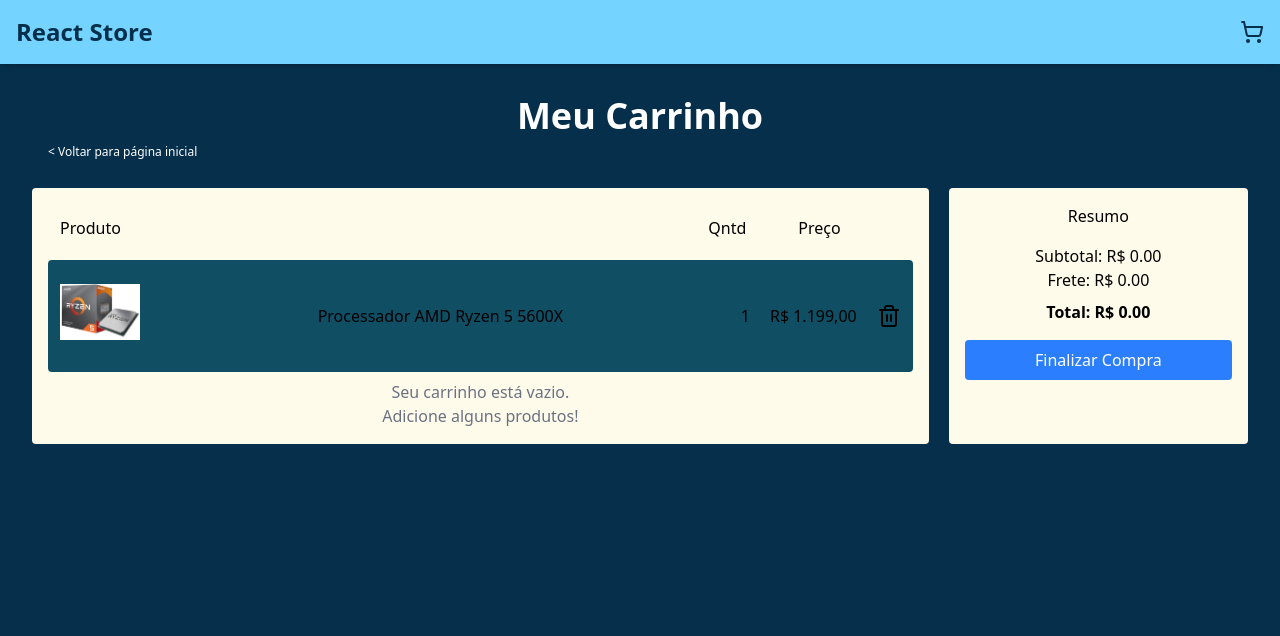
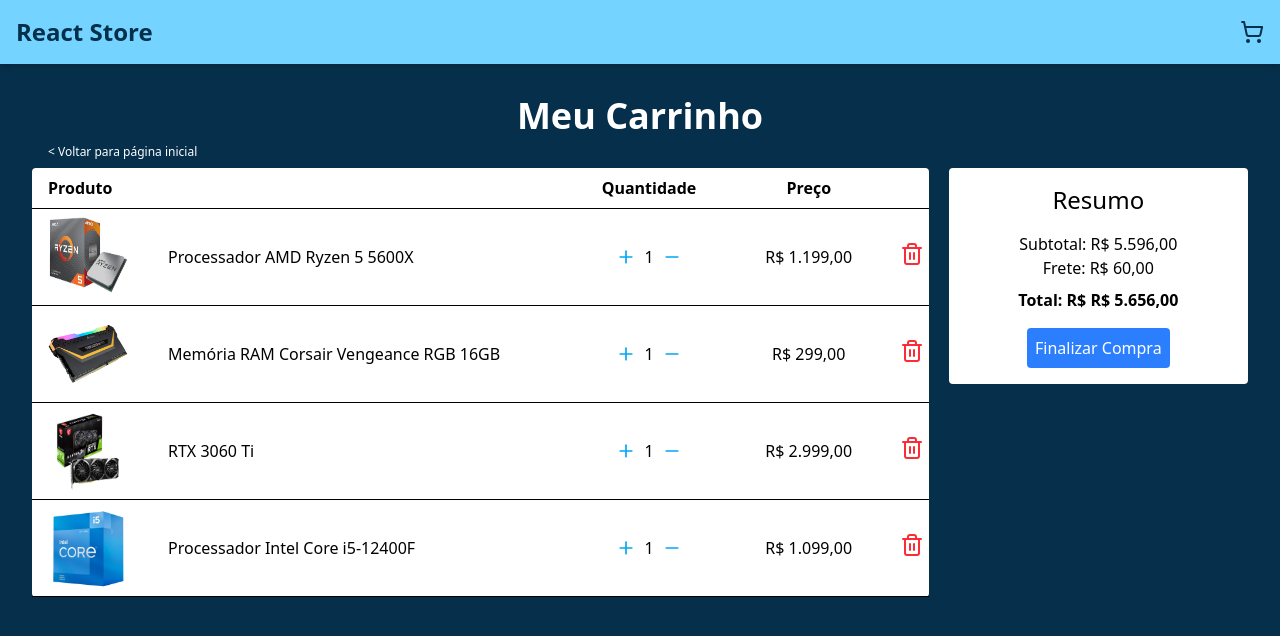
Before and after one commit to Raylandson/react-shop, a React (Vite) app: page /cart in a window 1280 px wide. Shown: the top 636 px of the page. Built offline with nearby package versions, Linux system fonts and the light colour scheme.

Commit message:
feat: ✨ implement cart functionality with product listing and total price calculation

```diff
--- /dev/null
+++ b/src/components/ProductCartCard.tsx
@@ -0,0 +1,50 @@
+import { Minus, Plus, Trash2 } from "lucide-react";
+import type { Product } from "../types/Product";
+import { formatPrice } from "../utils/productUtils";
+
+interface ProductCartCardProps {
+  product: Product;
+  onRemoveClicked?: (productId: string) => void;
+}
+
+function ProductCartCard({ product, onRemoveClicked }: ProductCartCardProps) {
+  return (
+    <tr>
+      <td className="py-2 px-4 border-b">
+        <div className="flex gap-10">
+          <img className="h-20 w-20" src={product.imageUrl}></img>
+          <h2 className="text-black self-center line-clamp-2">
+            {product.name}
+          </h2>
+        </div>
+      </td>
+      <td className="py-2 px-4 border-b">
+        <div className="gap-2 flex items-center justify-center">
+          <button>
+            <Plus size={20} className="text-sky-500 hover:text-sky-700" />
+          </button>
+          1
+          <button>
+            <Minus
+              size={20}
+              className="text-sky-500 hover:text-sky-700 self-center"
+            />
+          </button>
+        </div>
+      </td>
+      <td className="py-2 px-4 border-b self-center">
+        {formatPrice(product.price)}
+      </td>
+      <td className="py-2 px-4 border-b">
+        <button
+          onClick={() => onRemoveClicked?.(product.id)}
+          className="text-red-500 hover:text-red-700"
+        >
+          <Trash2 size={24} />
+        </button>
+      </td>
+    </tr>
+  );
+}
+
+export default ProductCartCard;
--- a/src/pages/Cart.tsx
+++ b/src/pages/Cart.tsx
@@ -1,68 +1,121 @@
 import { useNavigate } from "react-router-dom";
 import Layout from "../components/Layout";
+import type { Product } from "../types/Product";
+import ProductCartCard from "../components/ProductCartCard";
 import { formatPrice, getProductById } from "../utils/productUtils";
-import type { Product } from "../types/Product";
-import { Trash2 } from "lucide-react";
+import { useCallback, useEffect, useState, type JSX } from "react";
 
 function Cart() {
   const navigate = useNavigate();
-  const productTest: Product = getProductById("proc-1") as Product;
+  // const productTest: Product = getProductById("proc-1") as Product;
+  const deliveryPrice: number = 15;
+  const [cartProducts, setCartProducts] = useState<Product[]>([
+    getProductById("proc-1") as Product,
+    getProductById("mem-1") as Product,
+    getProductById("gpu-1") as Product,
+    getProductById("proc-2") as Product,
+  ]);
+
+  const [totalPrice, setTotalPrice] = useState<number>(0);
+
+  function onRemoveProduct(productId: string): void {
+    const updatedCart = cartProducts.filter(
+      (product) => product.id !== productId
+    );
+    setCartProducts(updatedCart);
+  }
+
+  const updateTotalPrice = useCallback(() => {
+    const total = cartProducts.reduce(
+      (acc: number, product: Product) => acc + product.price,
+      0
+    );
+    setTotalPrice(total);
+  }, [cartProducts]);
+
+  useEffect(() => {
+    const cart = localStorage.getItem("cart");
+    if (cart) {
+      const cartProducts = JSON.parse(cart);
+      const products = cartProducts.map(
+        (productId: string) => getProductById(productId) as Product
+      );
+      setCartProducts(products);
+    }
+  }, []);
+
+  useEffect(() => {
+    localStorage.setItem("cart", JSON.stringify(cartProducts.map((p) => p.id)));
+    updateTotalPrice();
+  }, [cartProducts, totalPrice, updateTotalPrice]);
+
+  function renderCart(): JSX.Element {
+    if (cartProducts.length === 0) {
+      return (
+        <div className="flex flex-col items-center justify-center h-full mt-44">
+          <h2 className="text-2xl text-white">Seu carrinho está vazio</h2>
+        </div>
+      );
+    }
+    return (
+      <>
+        <button
+          onClick={() => navigate("/")}
+          className="text-xs self-start text-white px-4 py-2  hover:text-amber-300"
+        >
+          {"< Voltar para página inicial"}
+        </button>
+        <div className="overflow-x-auto flex gap-5">
+          <table className="w-3/4 bg-white table-fixed rounded h-fit ">
+            <colgroup>
+              <col style={{ width: "60%" }} />
+              <col style={{ width: "19%" }} />
+              <col style={{ width: "17%" }} />
+              <col style={{ width: "5%" }} />
+            </colgroup>
+            <thead>
+              <tr className="self-start text-center ">
+                <th className="py-2 px-4 border-b text-left">Produto</th>
+                <th className="py-2 px-4 border-b">Quantidade</th>
+                <th className="py-2 px-4 border-b">Preço</th>
+                <th className="py-2 px-4 border-b"></th>
+              </tr>
+            </thead>
+            <tbody className="w-fit">
+              {cartProducts.map((product: Product) => (
+                <ProductCartCard
+                  key={product.id}
+                  product={product}
+                  onRemoveClicked={() => onRemoveProduct(product.id)}
+                />
+              ))}
+            </tbody>
+          </table>
+          <div className="flex flex-col bg-white rounded p-4 pt-4 w-1/4 h-1/2">
+            <h1 className="text-black mb-4 text-2xl">Resumo</h1>{" "}
+            <div className="text-black">
+              <p>Subtotal: {formatPrice(totalPrice)}</p>
+              <p>Frete: {formatPrice(cartProducts.length * deliveryPrice)}</p>
+              <p className="font-bold mt-2">
+                Total: R${" "}
+                {formatPrice(totalPrice + cartProducts.length * deliveryPrice)}
+              </p>
+              <button className="bg-blue-500 hover:bg-blue-600 text-white p-2 rounded mt-4">
+                Finalizar Compra
+              </button>
+            </div>
+          </div>
+        </div>
+      </>
+    );
+  }
 
   return (
     <>
       <Layout>
         <div className="flex flex-col">
           <h1 className="text-4xl text-white font-bold">Meu Carrinho</h1>
-          <button
-            onClick={() => navigate("/")}
-            className="text-xs self-start text-white px-4 py-2  hover:text-amber-300"
-          >
-            {"< Voltar para página inicial"}
-          </button>
-          <div className="flex gap-5 mt-5">
-            <div className="flex flex-col bg-amber-50 rounded p-4 pt-4 w-3/4">
-              <div className="p-3 flex justify-between w-full mb-2">
-                <h3 className="text-black">Produto</h3>{" "}
-                <div className="flex gap-13 mr-15">
-                  <h3 className="text-black">Qntd</h3>{" "}
-                  <h3 className="text-black">Preço</h3>{" "}
-                </div>
-              </div>
-              {/* prototipo do produto no carrinho */}
-              <div className="p-3 flex justify-between w-full mb-2  bg-cyan-900 rounded">
-                <img
-                  src={productTest.imageUrl}
-                  alt={productTest.name}
-                  className="h-20 w-20 object-contain rounded-t-lg mb-2"
-                ></img>
-                <h2 className="text-black self-center">{productTest.name}</h2>{" "}
-                <div className="flex gap-5">
-                  <h3 className="text-black self-center">1</h3>{" "}
-                  <h3 className="text-black self-center">
-                    {formatPrice(productTest.price)}
-                  </h3>
-                  <button>
-                    <Trash2 className="hover:text-sky-400"></Trash2>
-                  </button>
-                </div>
-              </div>
-              <div className="flex flex-col items-center justify-center h-full text-gray-500">
-                <p>Seu carrinho está vazio.</p>
-                <p>Adicione alguns produtos!</p>
-              </div>
-            </div>
-            <div className="flex flex-col bg-amber-50 rounded p-4 pt-4 w-1/4">
-              <h1 className="text-black mb-4">Resumo</h1>{" "}
-              <div className="text-black">
-                <p>Subtotal: R$ 0.00</p>
-                <p>Frete: R$ 0.00</p>
-                <p className="font-bold mt-2">Total: R$ 0.00</p>
-                <button className="bg-blue-500 hover:bg-blue-600 text-white p-2 rounded mt-4 w-full">
-                  Finalizar Compra
-                </button>
-              </div>
-            </div>
-          </div>
+          {renderCart()}
         </div>
       </Layout>
     </>
--- a/src/pages/ProducDetail.tsx
+++ b/src/pages/ProducDetail.tsx
@@ -1,11 +1,31 @@
 import Layout from "../components/Layout";
+import type { Product } from "../types/Product";
+import { formatPrice } from "../utils/productUtils";
 
-function ProductDetail() {
+interface ProductDetailProps {
+  product: Product;
+}
+
+function ProductDetail({ product }: ProductDetailProps) {
   return (
     <Layout>
       <div className="text-white">
-        <h1 className="text-4xl font-bold">Product Details</h1>
-        {/* Product information will go here */}
+        <div className="mb-8">
+          <img
+            className="w-full h-64 object-cover"
+            src={product.imageUrl}
+            alt={product.name}
+          />
+        </div>
+        <div className="space-y-4">
+          <h2 className="text-2xl font-semibold">{product.name}</h2>
+          <p className="text-lg">{product.description}</p>
+          <p className="text-xl font-bold">{formatPrice(product.price)}</p>
+        </div>
+        <div className="mt-8">
+          <h1 className="text-4xl font-bold">Product Details</h1>
+          {/* Product information will go here */}
+        </div>
       </div>
     </Layout>
   );
--- a/src/types/CartProduct.ts
+++ b/src/types/CartProduct.ts
@@ -1,7 +1,6 @@
 import type { Product } from "./Product";
 
 export interface CartProduct {
+  quantity: number;
   product: Product;
-  quantity: number;
-  totalPrice: number;
 }
```
Also changed, not shown: src/App.tsx (+6 -1 lines).
